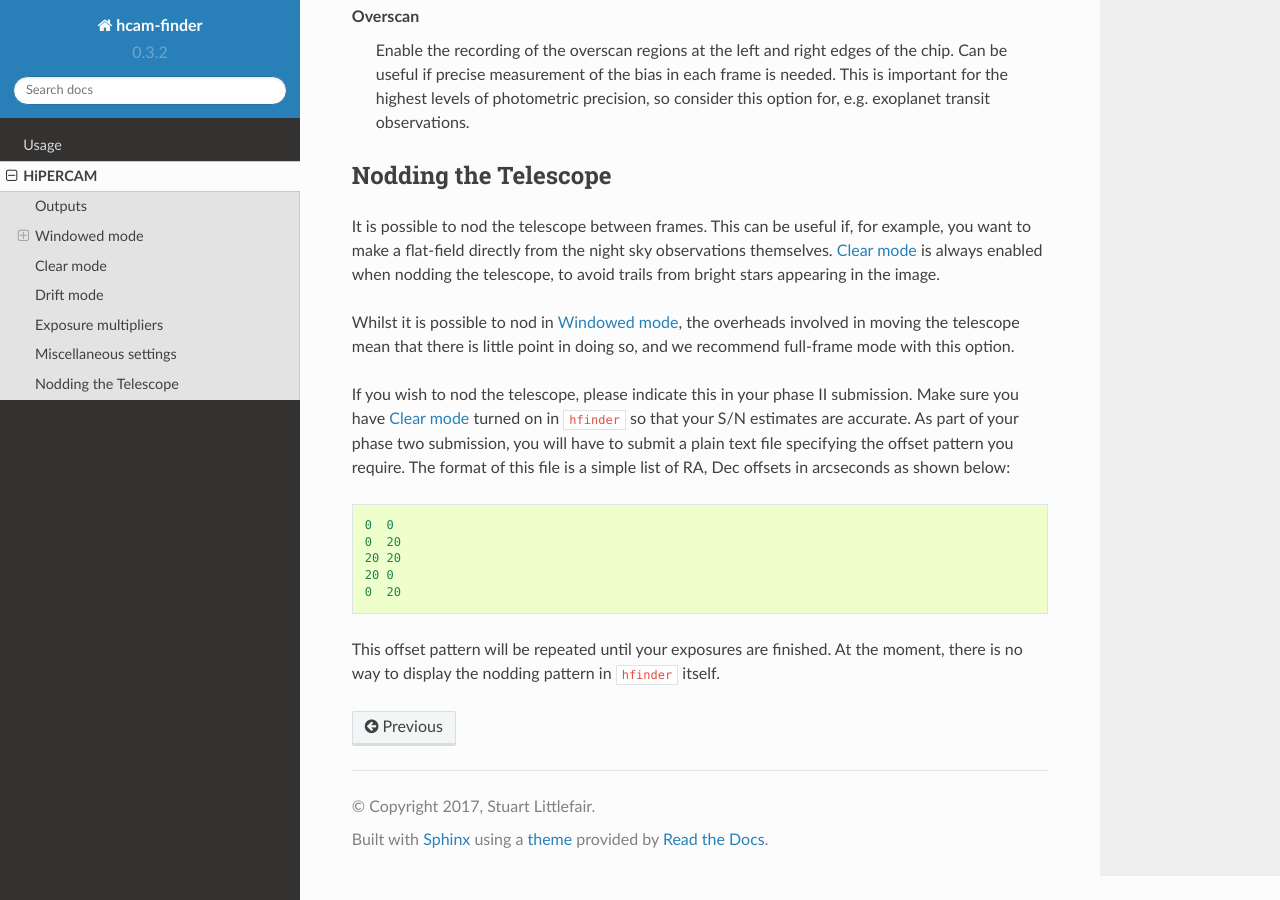
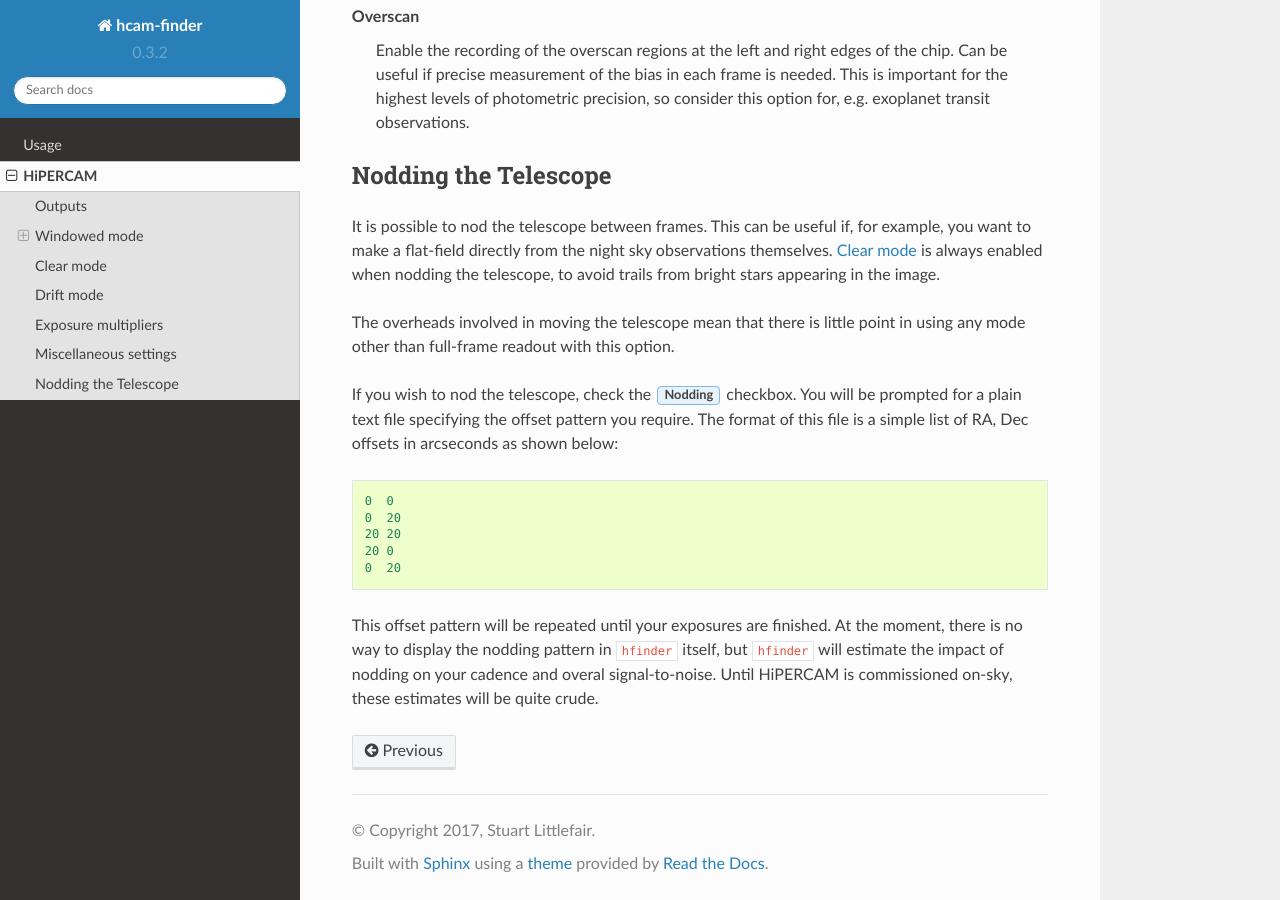
Before and after one commit to HiPERCAM/hcam_finder, a Sphinx documentation site: the page built from docs/hipercam.rst, in a window 1280 px wide and 900 px high, scrolled down 2547 px. Built offline with Sphinx 7.4.7 and the Read the Docs theme 2.0.0, drawn with Linux system fonts in a browser that asks for light colours.

Commit message:
change docs to update the instructions on nodding

```diff
--- a/docs/hipercam.rst
+++ b/docs/hipercam.rst
@@ -135,14 +135,12 @@ want to make a flat-field directly from the night sky observations themselves. :
 is always enabled when nodding the telescope, to avoid trails from bright stars appearing
 in the image.
 
-Whilst it is possible to nod in :ref:`windows`, the overheads involved in moving the telescope
-mean that there is little point in doing so, and we recommend full-frame mode with this option.
+The overheads involved in moving the telescope mean that there is little point in
+using any mode other than full-frame readout with this option.
 
-If you wish to nod the telescope, please indicate this in your phase II submission. Make sure
-you have :ref:`clear_mode` turned on in ``hfinder`` so that your S/N estimates are accurate.
-As part of your phase two submission, you will have to submit a plain text file specifying
-the offset pattern you require. The format of this file is a simple list of RA, Dec offsets
-in arcseconds as shown below::
+If you wish to nod the telescope, check the  :guilabel:`Nodding` checkbox. You will be prompted
+for a plain text file specifying the offset pattern you require. The format of this file is a
+simple list of RA, Dec offsets in arcseconds as shown below::
 
     0  0
     0  20
@@ -151,4 +149,6 @@ in arcseconds as shown below::
     0  20
 
 This offset pattern will be repeated until your exposures are finished. At the moment,
-there is no way to display the nodding pattern in ``hfinder`` itself.
+there is no way to display the nodding pattern in ``hfinder`` itself, but ``hfinder``
+will estimate the impact of nodding on your cadence and overal signal-to-noise. Until
+HiPERCAM is commissioned on-sky, these estimates will be quite crude.
```
Also changed, not shown: docs/images/inst.png, docs/images/main.png.
